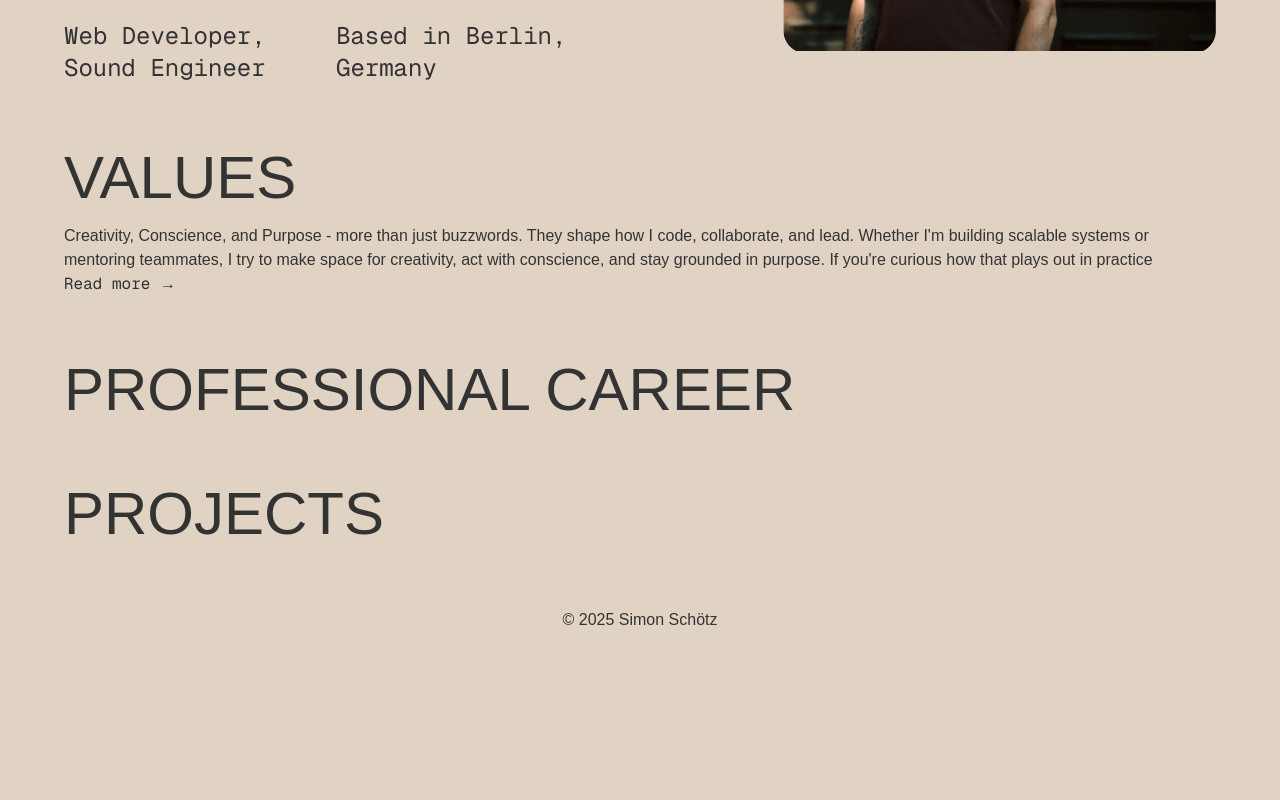
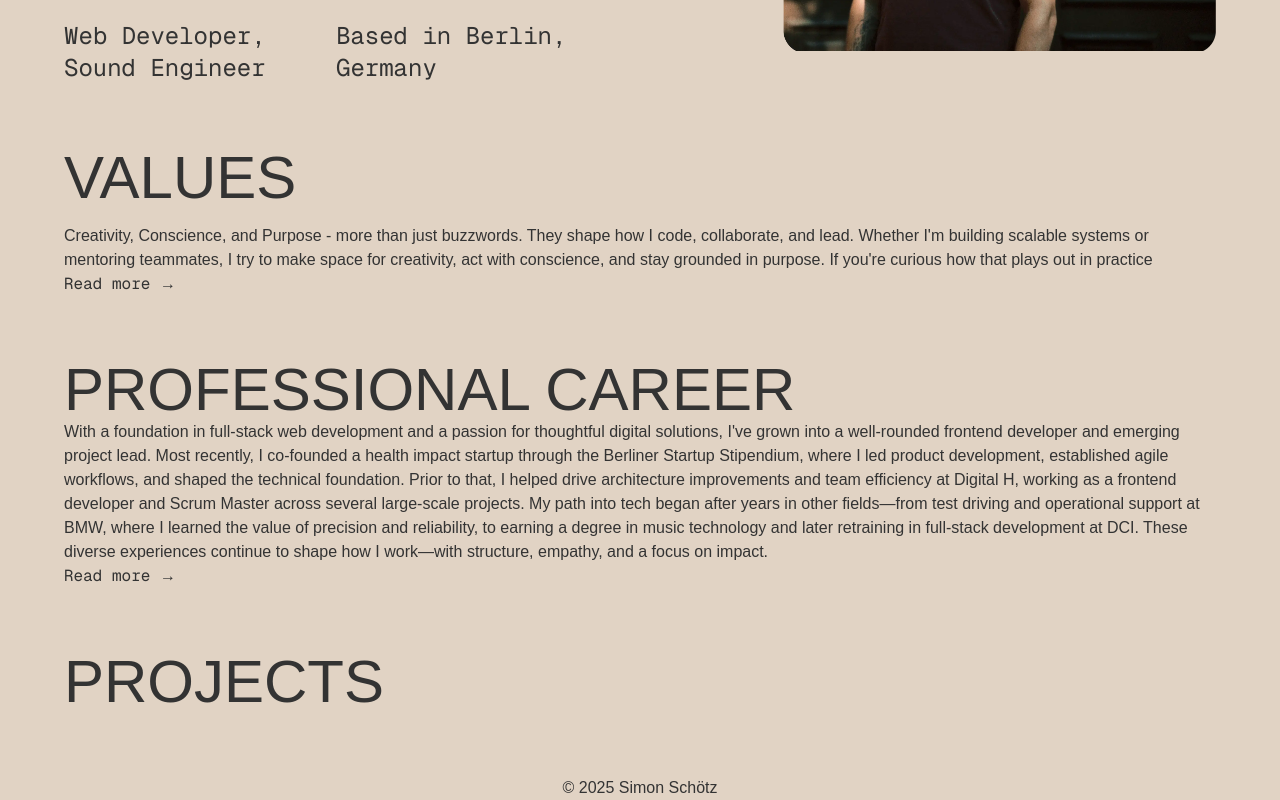
Before and after one commit to SimonSchoetz/simon-schoetz-website-2025, a Next.js app: page / in a window 1280 px wide. Shown: the part 564-1364 px from the top of the page. Before the commit the page ends 1196 px from the top, so only its background shows below. Built offline with nearby package versions, Linux system fonts and the light colour scheme.

Commit message:
add professional career route

```diff
--- a/app/page.tsx
+++ b/app/page.tsx
@@ -56,6 +56,28 @@ const MainPage: NextPage = () => {
 
         <Section>
           <H2 text='Professional Career' />
+          <p>
+            With a foundation in full-stack web development and a passion for
+            thoughtful digital solutions, I&apos;ve grown into a well-rounded
+            frontend developer and emerging project lead. Most recently, I
+            co-founded a health impact startup through the Berliner Startup
+            Stipendium, where I led product development, established agile
+            workflows, and shaped the technical foundation. Prior to that, I
+            helped drive architecture improvements and team efficiency at
+            Digital H, working as a frontend developer and Scrum Master across
+            several large-scale projects. My path into tech began after years in
+            other fields—from test driving and operational support at BMW, where
+            I learned the value of precision and reliability, to earning a
+            degree in music technology and later retraining in full-stack
+            development at DCI. These diverse experiences continue to shape how
+            I work—with structure, empathy, and a focus on impact.
+          </p>
+
+          <RouterItem
+            href={Route.PROFESSIONAL_CAREER}
+            label='Read more →'
+            className='font-mono'
+          />
         </Section>
         <Section>
           <H2 text='Projects' />
--- /dev/null
+++ b/app/professional-career/page.tsx
@@ -0,0 +1,13 @@
+import { H2 } from '@/components';
+import { NextPage } from 'next';
+
+const MainPage: NextPage = () => {
+  return (
+    <main className='flex flex-col gap-16 p-16 max-sm:p-2'>
+      <H2 text='Professional Career' />
+      <p>TBD</p>
+    </main>
+  );
+};
+
+export default MainPage;
--- a/enums/routes.ts
+++ b/enums/routes.ts
@@ -1,4 +1,5 @@
 export enum Route {
   HOME = '/',
   VALUES = '/values',
+  PROFESSIONAL_CAREER = '/professional-career',
 }
```
